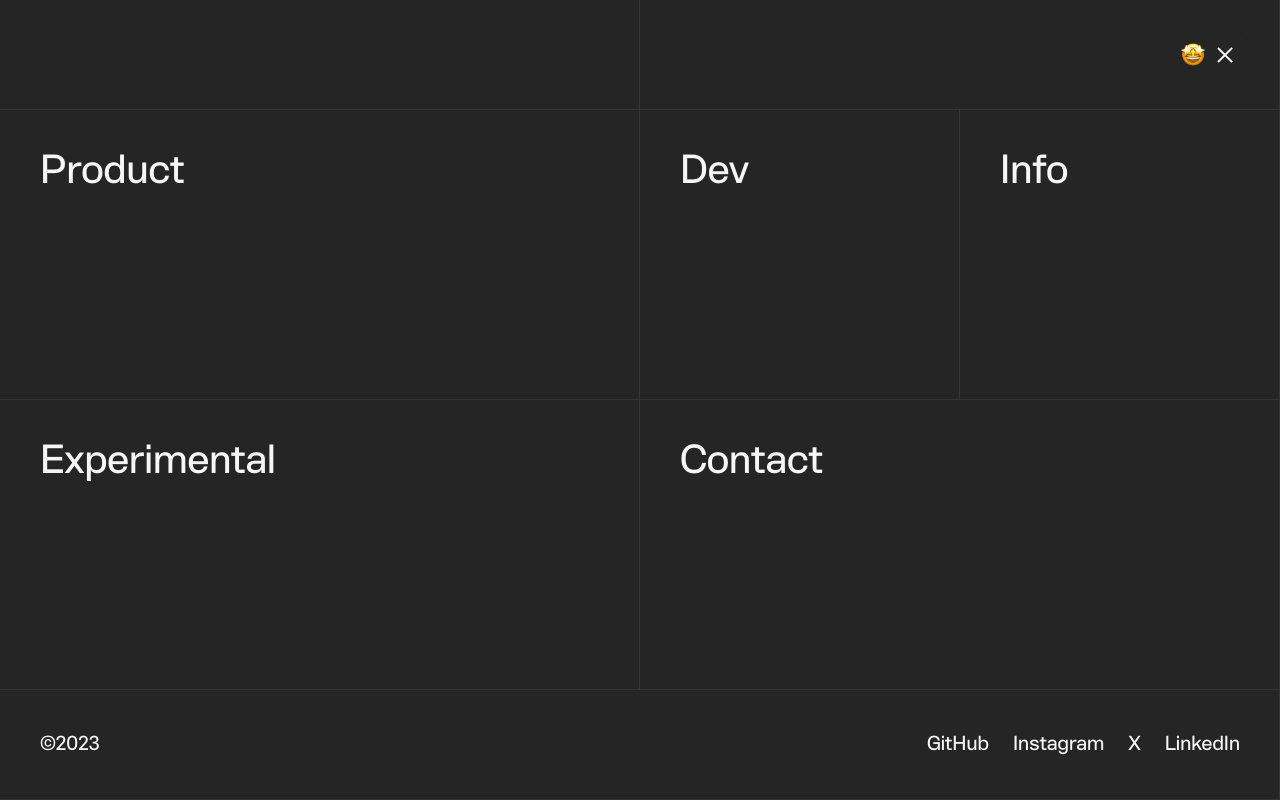
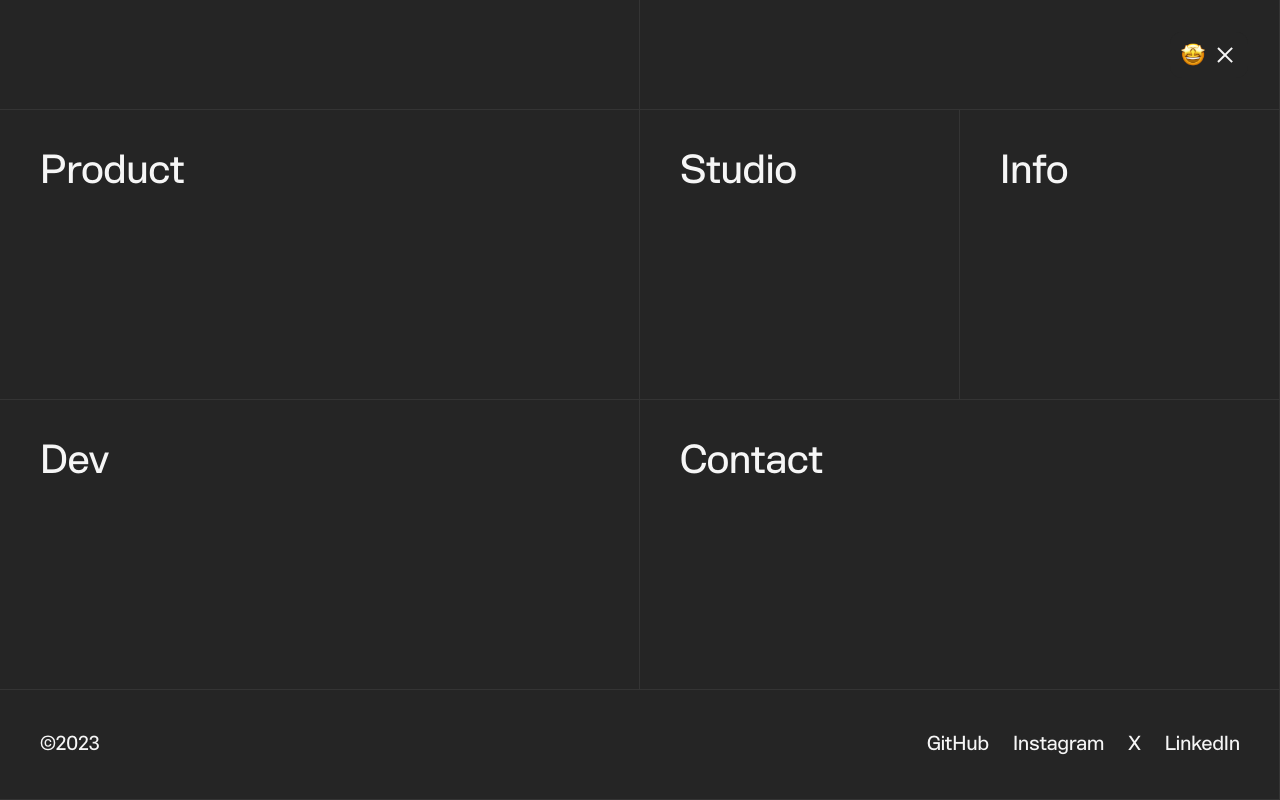
Before and after one commit to hanhanxue/230914_HanHanXue, a Next.js app: page / in a window 1280 px wide. Both pictures are taken after a click on the button 1209 px from the left and 55 px from the top of the page. Shown: the top 800 px of the page. Built offline with nearby package versions, Linux system fonts and the light colour scheme.

Commit message:
header rename

```diff
--- a/src/components/global/Header.tsx
+++ b/src/components/global/Header.tsx
@@ -165,7 +165,7 @@ const Header = () => {
             transitionDelay: `${delayDurations[3]}ms`
             }}>
                 <Link className={`${styles.linkTile}`} href="/">
-                <h2 className={`body-3xl `}>Experimental</h2>
+                <h2 className={`body-3xl `}>Dev</h2>
                 </Link>
             </div>
 
@@ -176,7 +176,7 @@ const Header = () => {
             transitionDelay: `${delayDurations[4]}ms`
             }}>
                 <Link className={`${styles.linkTile}`} href="/">
-                <h2 className={`body-3xl `}>Dev</h2>
+                <h2 className={`body-3xl `}>Studio</h2>
                 </Link>
             </div>
 
```
